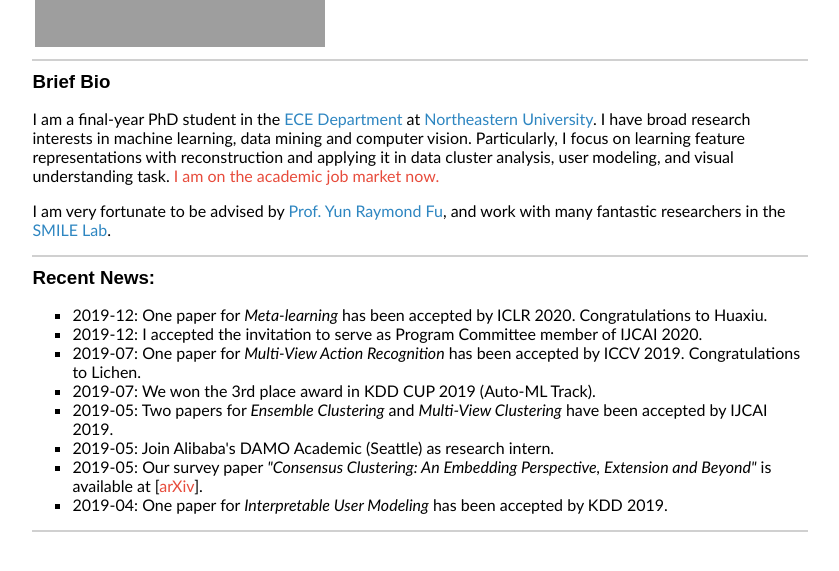
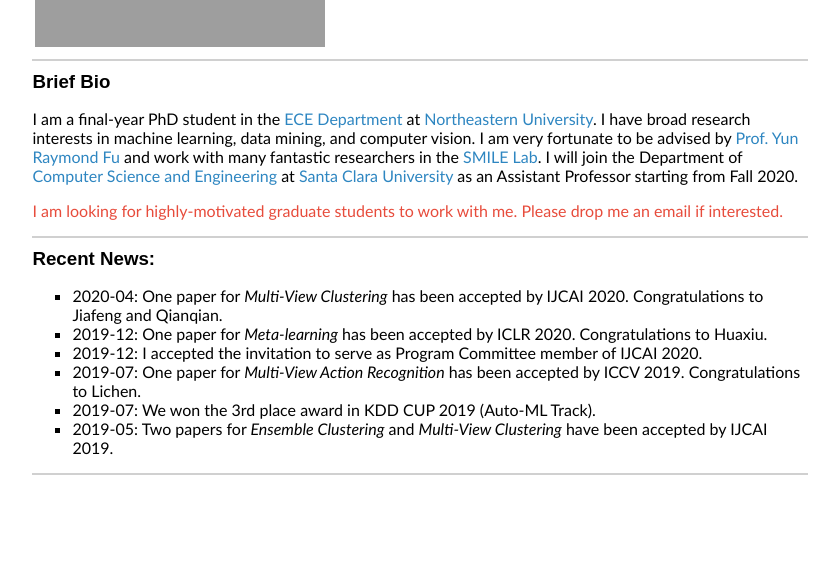
Before and after one commit to ztao1989/ztao1989.github.io, a plain HTML site: page index.html in a window 1280 px wide. Shown: the part 319-890 px from the top of the page, without its empty margins (220-1059 px from the left). After the commit the page ends 854 px from the top, so only its background shows below. Drawn offline with Linux system fonts and the light colour scheme; grey boxes are pictures that could not be loaded.

Commit message:
Update index.html
updates-07-2020

```diff
--- a/index.html
+++ b/index.html
@@ -76,12 +76,11 @@ Brief Bio
 
 
 <p>
-I am a final-year PhD student in the <a href="https://ece.northeastern.edu/">ECE Department </a> at <a href="https://www.northeastern.edu/">Northeastern University</a>. I have broad research interests in machine learning, data mining and computer vision.
-Particularly, I focus on learning feature representations with reconstruction and applying it in data cluster analysis, user modeling, and visual understanding task. <font color="#E74C3C">I am on the academic job market now.</font>
+I am a final-year PhD student in the <a href="https://ece.northeastern.edu/">ECE Department </a> at <a href="https://www.northeastern.edu/">Northeastern University</a>. I have broad research interests in machine learning, data mining, and computer vision. I am very fortunate to be advised by <a href="http://www1.ece.neu.edu/~yunfu/">Prof. Yun Raymond Fu</a> and work with many fantastic researchers in the <a href="https://web.northeastern.edu/smilelab/">SMILE Lab</a>. I will join the Department of <a href="https://www.scu.edu/engineering/academic-programs/department-of-computer-engineering/">Computer Science and Engineering</a> at <a href="https://www.scu.edu/">Santa Clara University</a> as an Assistant Professor starting from Fall 2020.
 </p>
 
 <p>
-I am very fortunate to be advised by <a href="http://www1.ece.neu.edu/~yunfu/">Prof. Yun Raymond Fu</a>, and work with many fantastic researchers in the <a href="https://web.northeastern.edu/smilelab/">SMILE Lab</a>.
+<font color="#E74C3C">I am looking for highly-motivated graduate students to work with me. Please drop me an email if interested.</font>
 </p>
 
 <hr />
@@ -90,18 +89,17 @@ I am very fortunate to be advised by <a href="http://www1.ece.neu.edu/~yunfu/">P
 <a id="new-page" class="anchor" href="#new-page" aria-hidden="true"><span class="octicon octicon-link"></span></a>Recent News:</h3>
 
 <ul>
+<li>2020-04: One paper for <em>Multi-View Clustering</em> has been accepted by IJCAI 2020. Congratulations to Jiafeng and Qianqian.</li>
 <li>2019-12: One paper for <em>Meta-learning</em> has been accepted by ICLR 2020. Congratulations to Huaxiu.</li>
 <li>2019-12: I accepted the invitation to serve as Program Committee member of IJCAI 2020.</li>
 <li>2019-07: One paper for <em>Multi-View Action Recognition</em> has been accepted by ICCV 2019. Congratulations to Lichen.</li>
 <li>2019-07: We won the 3rd place award in KDD CUP 2019 (Auto-ML Track).</li>
 <li>2019-05: Two papers for <em>Ensemble Clustering</em> and <em>Multi-View Clustering</em> have been accepted by IJCAI 2019.</li>
-<li>2019-05: Join Alibaba's DAMO Academic (Seattle) as research intern.</li>
-<li>2019-05: Our survey paper <em>"Consensus Clustering: An Embedding Perspective, Extension and Beyond"</em>
-is available at [<a href="https://arxiv.org/abs/1906.00120" target="_blank"><font color="#E74C3C"><ud2>arXiv</ud2></font></a>].
-</li>
+<!-- <li>2019-05: Join Alibaba's DAMO Academic (Seattle) as research intern.</li>
+<li>2019-05: Our survey paper <em>"Consensus Clustering: An Embedding Perspective, Extension and Beyond"</em> is available at [<a href="https://arxiv.org/abs/1906.00120" target="_blank"><font color="#E74C3C"><ud2>arXiv</ud2></font></a>].</li>
 <li>2019-04: One paper for <em>Interpretable User Modeling</em> has been accepted by KDD 2019.</li>
-<!-- <li>2019-04: One paper for <em>Image Co-segmentation</em> has been accepted by IEEE TIP.</li>
-<li>2019-03: One paper for <em>Multi-View Clustering</em> has been accepted by IEEE TNNLS.</li>-->
+<li>2019-04: One paper for <em>Image Co-segmentation</em> has been accepted by IEEE TIP.</li>
+<li>2019-03: One paper for <em>Multi-View Clustering</em> has been accepted by IEEE TNNLS.</li> -->
 </ul>
 
 <hr />
```
